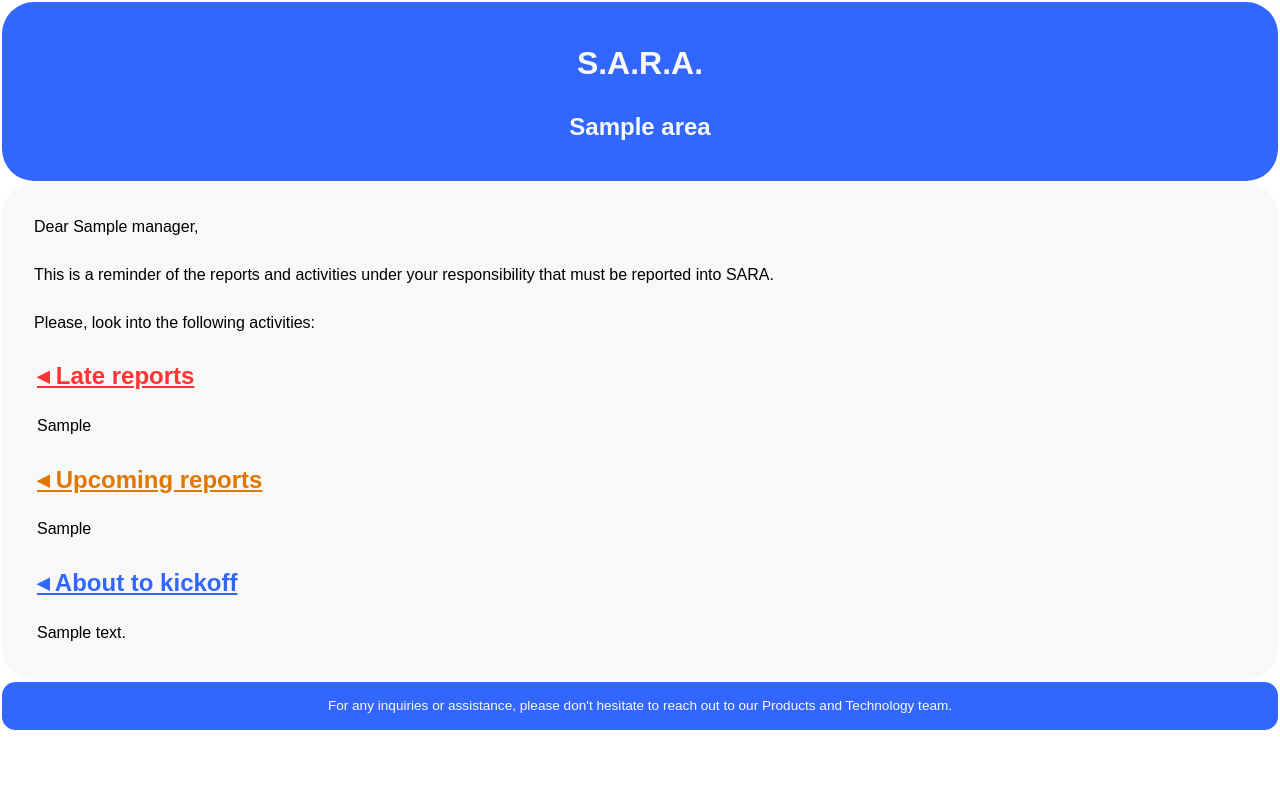
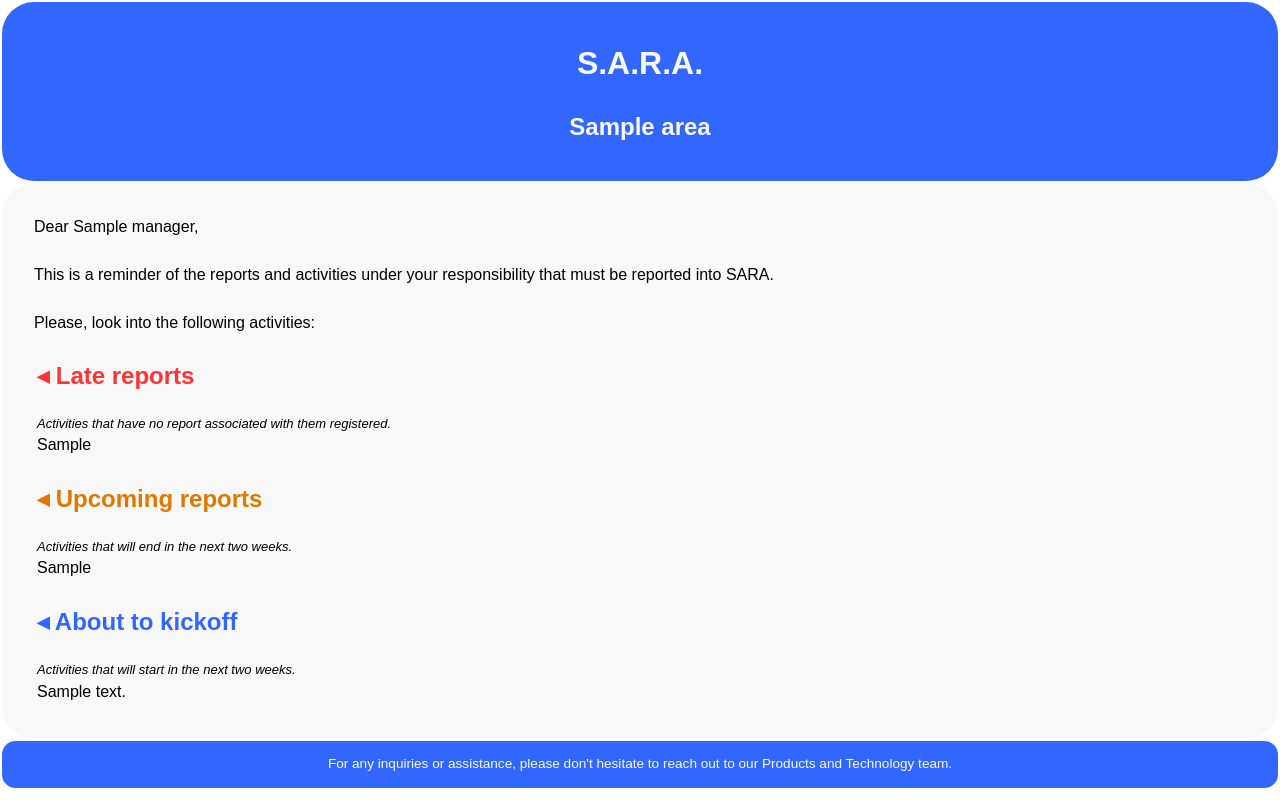
Before and after one commit to Ederporto/sara, a Django app: template agenda/templates/agenda/email_template.html in a window 1280 px wide. Run offline with Django 4.2, Linux system fonts and the light colour scheme; the template is opened without the code that fills it: most values are stand-ins (such as "Sample title", 1, 10 or a date in 2020); parts of the project's set-up code (start-up, migrations or seed data) failed here and were passed over.

Commit message:
translation and clarifications on email

```diff
--- a/agenda/templates/agenda/email_template.html
+++ b/agenda/templates/agenda/email_template.html
@@ -23,7 +23,8 @@
                 {% if late_reports %}
                     <tr>
                         <td>
-                            <h2 style="color: #FF3333; text-decoration: underline; ">{% trans "◂ Late reports" %}</h2>
+                            <h2 style="color: #FF3333; ">{% trans "◂ Late reports" %}</h2>
+                            <div style="font-size: small; font-style: italic; ">{% trans "Activities that have no report associated with them registered." %}</div>
                             {% autoescape off %}{{ late_reports }}{% endautoescape %}
                         </td>
                     </tr>
@@ -31,7 +32,8 @@
                 {% if upcoming_reports %}
                     <tr>
                         <td>
-                            <h2 style="color: #E07800; text-decoration: underline; ">{% trans "◂ Upcoming reports" %}</h2>
+                            <h2 style="color: #E07800; ">{% trans "◂ Upcoming reports" %}</h2>
+                            <div style="font-size: small; font-style: italic; ">{% trans "Activities that will end in the next two weeks." %}</div>
                             {% autoescape off %}{{ upcoming_reports }}{% endautoescape %}
                         </td>
                     </tr>
@@ -39,7 +41,8 @@
                 {% if about_to_kickoff %}
                     <tr>
                         <td>
-                            <h2 style="color: #3267FF; text-decoration: underline; ">{% trans "◂ About to kickoff" %}</h2>
+                            <h2 style="color: #3267FF; ">{% trans "◂ About to kickoff" %}</h2>
+                            <div style="font-size: small; font-style: italic; ">{% trans "Activities that will start in the next two weeks." %}</div>
                             {% autoescape off %}{{ about_to_kickoff }}{% endautoescape %}
                         </td>
                     </tr>
```
Also changed, not shown: locale/pt_BR/LC_MESSAGES/django.po, 1 other file.
